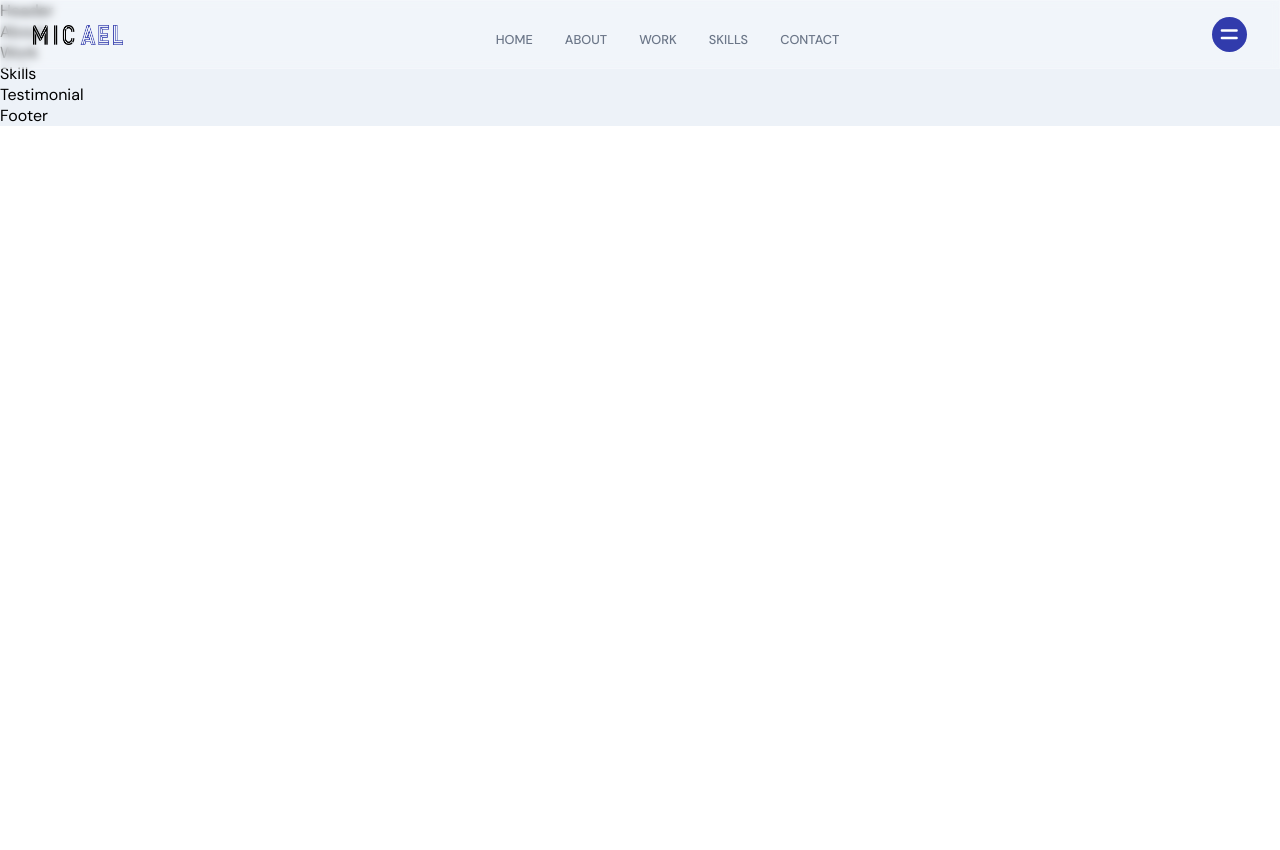
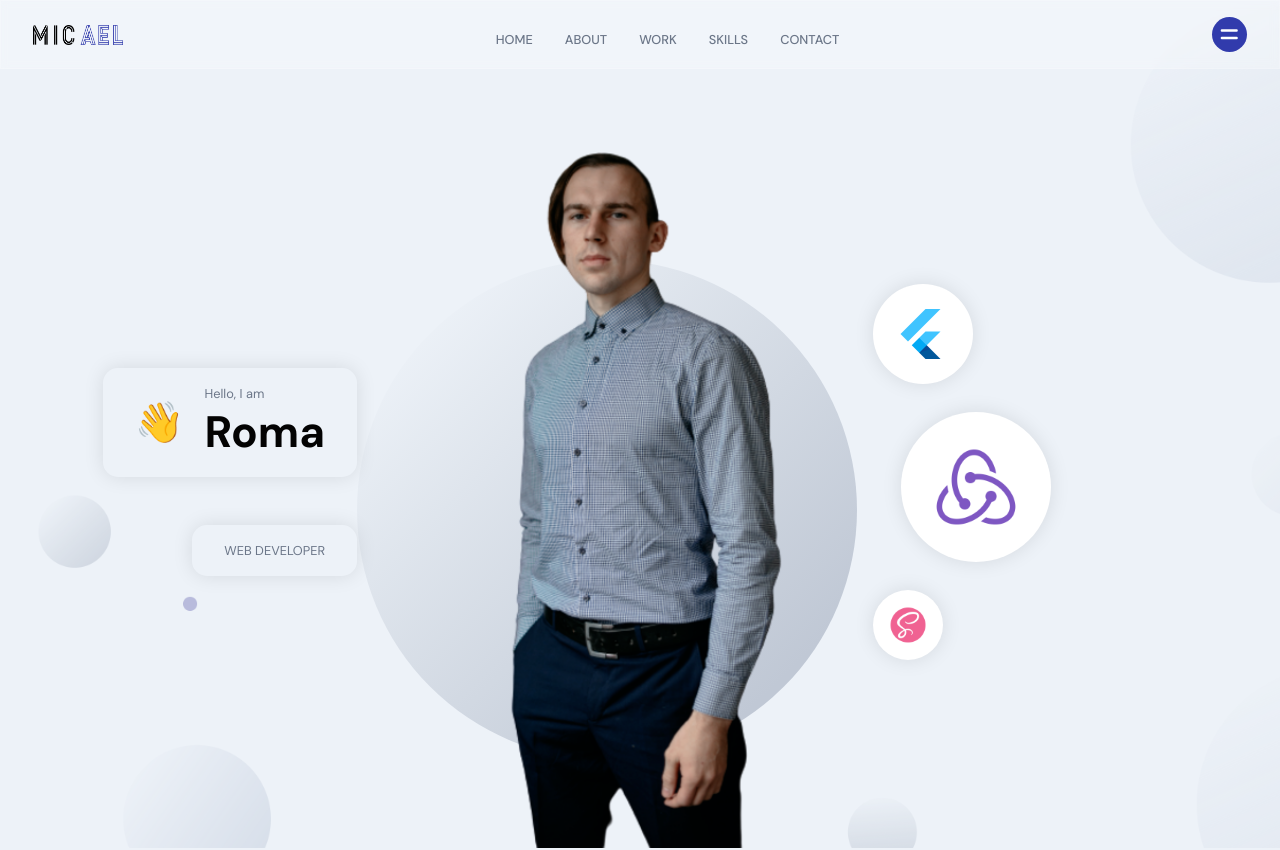
Before and after one commit to romanjob08/personalPortfolio, a React (Create React App) app: page / in a window 1280 px wide. Shown: the top 850 px of the page. Before the commit the page ends 800 px from the top, so only its background shows below. Built offline with nearby package versions, Linux system fonts and the light colour scheme.

Commit message:
feature: finished header component and added personal photo

```diff
--- a/src/container/Header/Header.scss
+++ b/src/container/Header/Header.scss
@@ -0,0 +1,187 @@
+#home {
+  position: relative;
+  background: url('../../assets/bgIMG.png');
+  background-size: cover;
+  background-repeat: repeat;
+  background-position: center;
+
+  .app__wrapper {
+    padding: 0;
+
+    .copyright {
+      display: none;
+    }
+  }
+}
+
+.app__header {
+  flex: 1;
+  width: 100%;
+  height: 100%;
+  flex-direction: row;
+
+  padding: 6rem 2rem 0;
+
+  @media screen and (min-width: 2000px) {
+    padding-top: 8rem;
+  }
+
+  @media screen and (max-width: 1200px) {
+    flex-direction: column;
+  }
+
+  @media screen and (max-width: 450px) {
+    padding: 6rem 1rem 2rem;
+  }
+}
+
+.app__header-info {
+  flex: 0.65;
+  display: flex;
+  flex-direction: column;
+  justify-content: flex-start;
+  align-items: flex-start;
+  height: 100%;
+
+  @media screen and (max-width: 2000px) {
+    width: 100%;
+    margin-right: 0;
+  }
+}
+
+.app__header-badge {
+  width: 100%;
+  display: flex;
+  justify-content: flex-end;
+  align-items: flex-end;
+  flex-direction: column;
+
+  .badge-cmp, .tag-cmp {
+    padding: 1rem 2rem;
+    border: var(--white-color);
+    border-radius: 15px;
+    flex-direction: row;
+    width: auto;
+
+    box-shadow: 0 0 20px rgba(0, 0, 0, 0.1);
+  }
+
+  .tag-cmp {
+    flex-direction: column;
+    margin-top: 3rem;
+
+    p {
+      width: 100%;
+      text-transform: uppercase;
+      text-align: right;
+    }
+  }
+
+  span {
+    font-size: 2.5rem;
+
+    @media screen and (min-width: 2000px){
+      font-size: 5rem;
+    }
+  }
+
+  @media screen and (max-width: 1200px){
+    justify-content: flex-start;
+    align-items: flex-start;
+  }
+}
+
+.app__header-circles {
+  flex: 0.75;
+  display: flex;
+  flex-direction: column;
+  justify-content: space-evenly;
+  align-items: flex-start;
+  height: 100%;
+  margin-left: 1rem;
+
+  div {
+    width: 100px;
+    height: 100px;
+    border-radius: 50%;
+
+    background: var(--white-color);
+    box-shadow: 0 0 20px rgba(0, 0, 0, 0.1);
+
+    img {
+      width: 60%;
+      height: 60%;
+    }
+  }
+
+  div:nth-child(1) {
+    width: 100px;
+    height: 100px;
+  }
+  div:nth-child(2) {
+    margin: 1.75rem;
+    width: 150px;
+    height: 150px;
+  }
+  div:nth-child(3) {
+    width: 70px;
+    height: 70px;
+  }
+
+  @media screen and (min-width: 2000px){
+    div:nth-child(1) {
+      width: 400px;
+      height: 400px;
+    }
+    div:nth-child(2) {
+      width: 170px;
+      height: 170px;
+    }
+    div:nth-child(3) {
+      width: 200px;
+      height: 200px;
+    }
+  }
+
+  @media screen and (max-width: 1200px) {
+    width: 100%;
+    flex-direction: row;
+    flex-wrap: wrap;
+    margin-left: 0;
+
+    div {
+      margin: 1rem;
+    }
+  }
+
+}
+
+.app__header-img {
+  flex: 1;
+  height: 100%;
+
+  display: flex;
+  justify-content: flex-end;
+  align-items: flex-end;
+  position: relative;
+
+  img {
+    width: 100%;
+    object-fit: contain;
+    z-index: 1;
+  }
+
+  .overlay_circle {
+    position: absolute;
+    left: 0;
+    right: 0;
+    bottom: 0;
+    z-index: 0;
+    width: 100%;
+    height: 90%;
+  }
+
+  @media screen and (max-width: 1200px){
+    margin: 2rem 0;
+  }
+}
--- a/src/container/Header/Header.tsx
+++ b/src/container/Header/Header.tsx
@@ -1,10 +1,72 @@
 import React from 'react';
+import {motion} from 'framer-motion';
+
+import {images} from "../../constants";
 import './Header.scss'
+
+const scaleVariants = {
+    whileInView: {
+        scale: [0, 1],
+        opacity: [0, 1],
+        transition: {
+            duration: 1,
+            ease: 'easeInOut'
+        }
+    }
+}
 
 const Header = () => {
     return (
-        <div>Header</div>
+        <div id="home" className="app__header app__flex">
+            <motion.div
+                whileInView={{x: [-100, 0], opacity: [0, 1]}}
+                transition={{duration: 0.5}}
+                className="app__header-info"
+            >
+                <div className="app__header-badge">
+                    <div className="badge-cmp app__flex">
+                        <span>👋</span>
+                        <div style={{marginLeft: 20}}>
+                            <p className="p-text">Hello, I am</p>
+                            <h1 className="head-text">Roma</h1>
+                        </div>
+                    </div>
+                    <div className="tag-cmp app__flex">
+                        <p className="p-text">Web Developer</p>
+                    </div>
+                </div>
+            </motion.div>
+
+            <motion.div
+                whileInView={{opacity: [0, 1]}}
+                transition={{duration: 0.5, delayChildren: 0.5}}
+                className="app__header-img"
+            >
+                <img src={images.profile} alt="profile_bg"/>
+                <motion.img
+                    whileInView={{scale: [0, 1]}}
+                    transition={{duration: 1, ease: 'easeInOut'}}
+                    src={images.circle}
+                    alt="profile_circle"
+                    className="overlay_circle"
+                />
+            </motion.div>
+
+            <motion.div
+                variants={scaleVariants}
+                whileInView={scaleVariants.whileInView}
+                className="app__header-circles"
+            >
+                {
+                    [images.flutter, images.redux, images.sass].map((circle, index) => (
+                        <div className="circle-cmp app__flex" key={`circle-${index}`}>
+                            <img src={circle} alt="circle"/>
+                        </div>
+                    ))
+                }
+            </motion.div>
+        </div>
     );
-}
+};
 
 export default Header;
```
Also changed, not shown: src/assets/profile.png.
